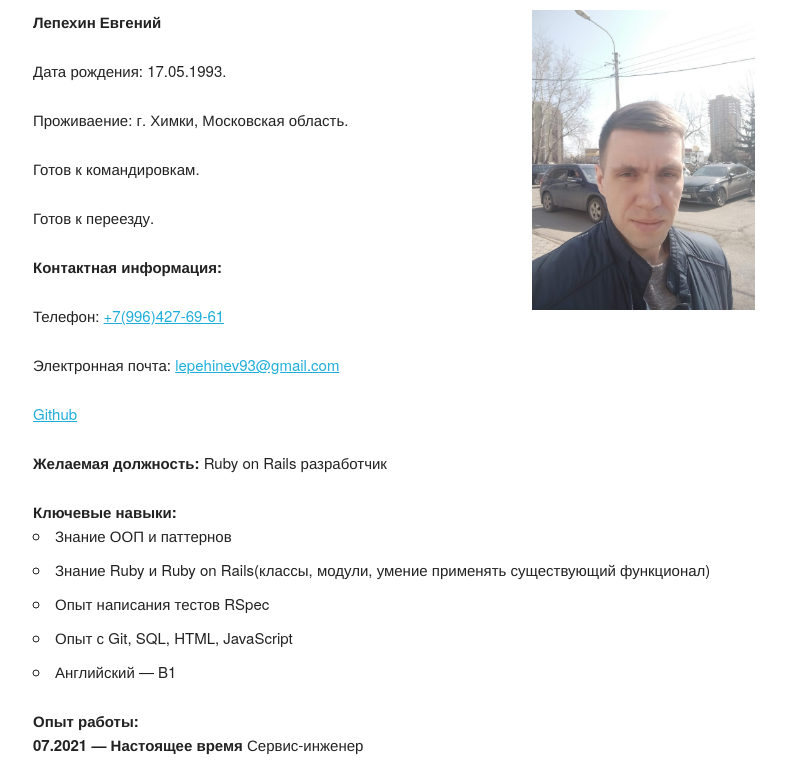
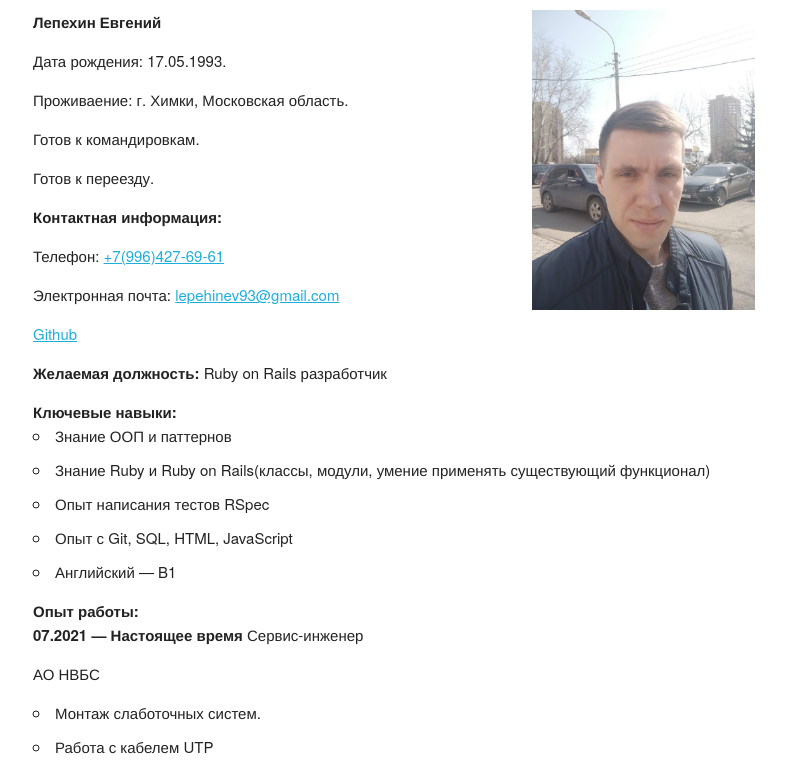
Before and after one commit to digidon-son/cv, a plain HTML site: page index.html in a window 1280 px wide. Shown: the top 766 px of the page, without its empty margins (127-913 px from the left). Drawn offline with Linux system fonts and the light colour scheme.

Commit message:
edit <p> in skeleton.css

```diff
--- a/css/skeleton.css
+++ b/css/skeleton.css
@@ -354,7 +354,7 @@ p,
 ul,
 ol,
 form {
-  margin-bottom: 2.5rem; }
+  margin-bottom: 1.5rem; }
 
 
 /* Utilities
```
